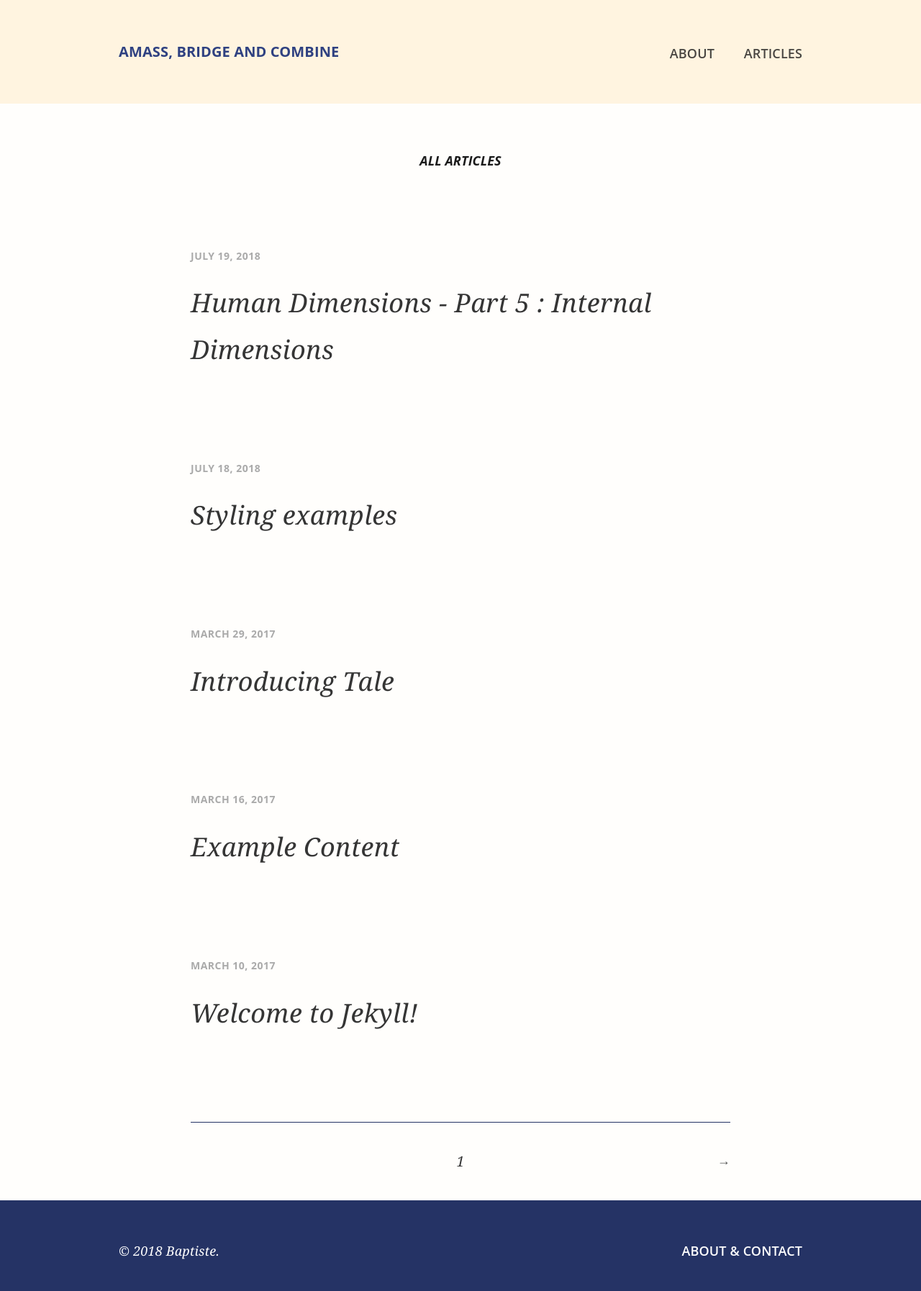
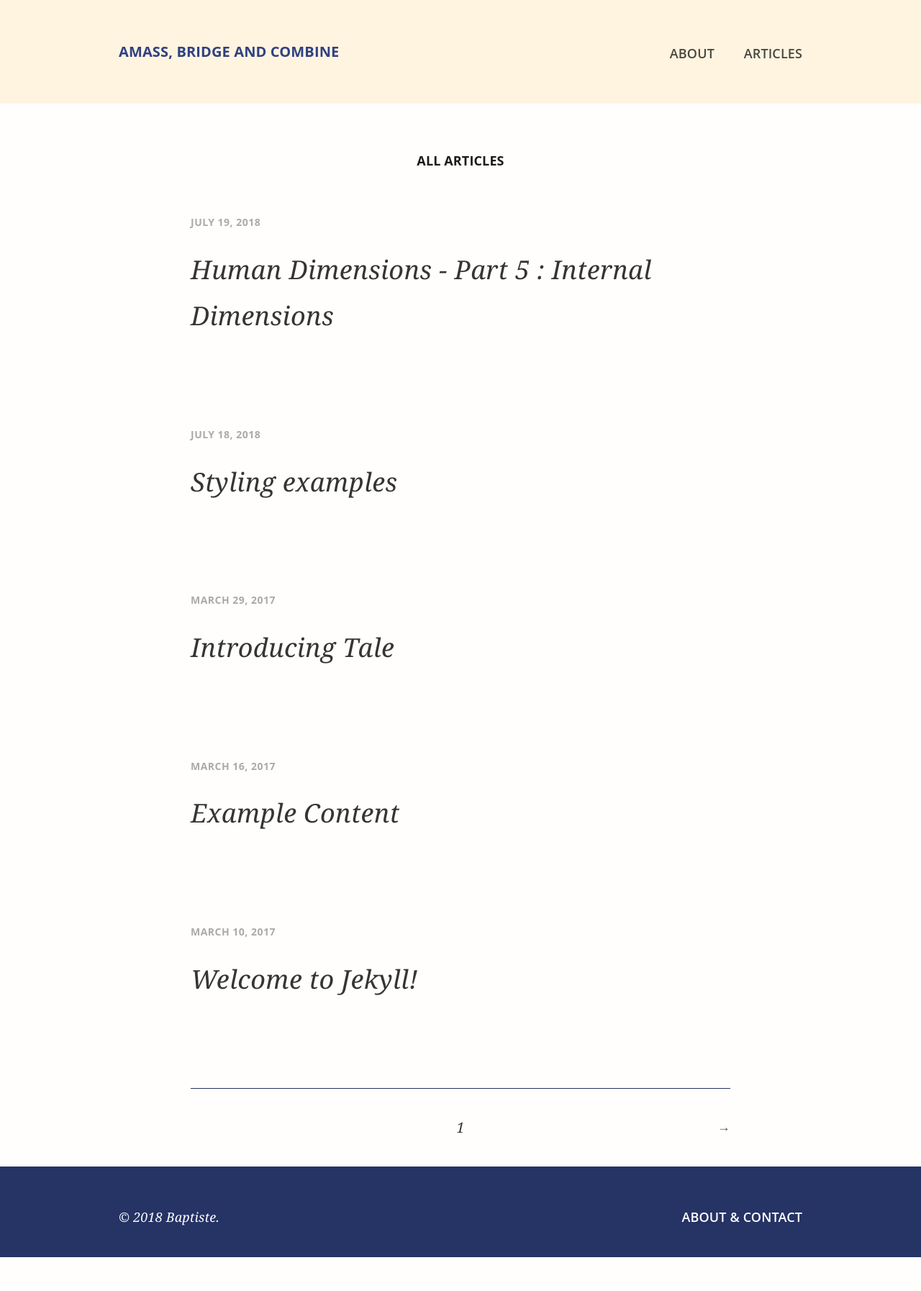
Before and after one commit to sunnyoaks/portfolio, a Jekyll site: the page built from index.html, in a window 1280 px wide. Shown: the whole page at 72% size. Built offline with Jekyll 4.4.1, drawn with Linux system fonts in a browser that asks for light colours; the list of posts is cut into pages by our own code; after the commit the page ends 1747 px from its top, so only the background shows below that.

Commit message:
changes in styling

```diff
--- a/_sass/ambridge/_base.scss
+++ b/_sass/ambridge/_base.scss
@@ -132,9 +132,5 @@ td {
  }
 
  .AllPosts {
-  font-size: $fs2;
-  font-family: $serif-primary;
-  font-style: italic;
   text-align: center;
-  font-weight: $normal;
  }
```
